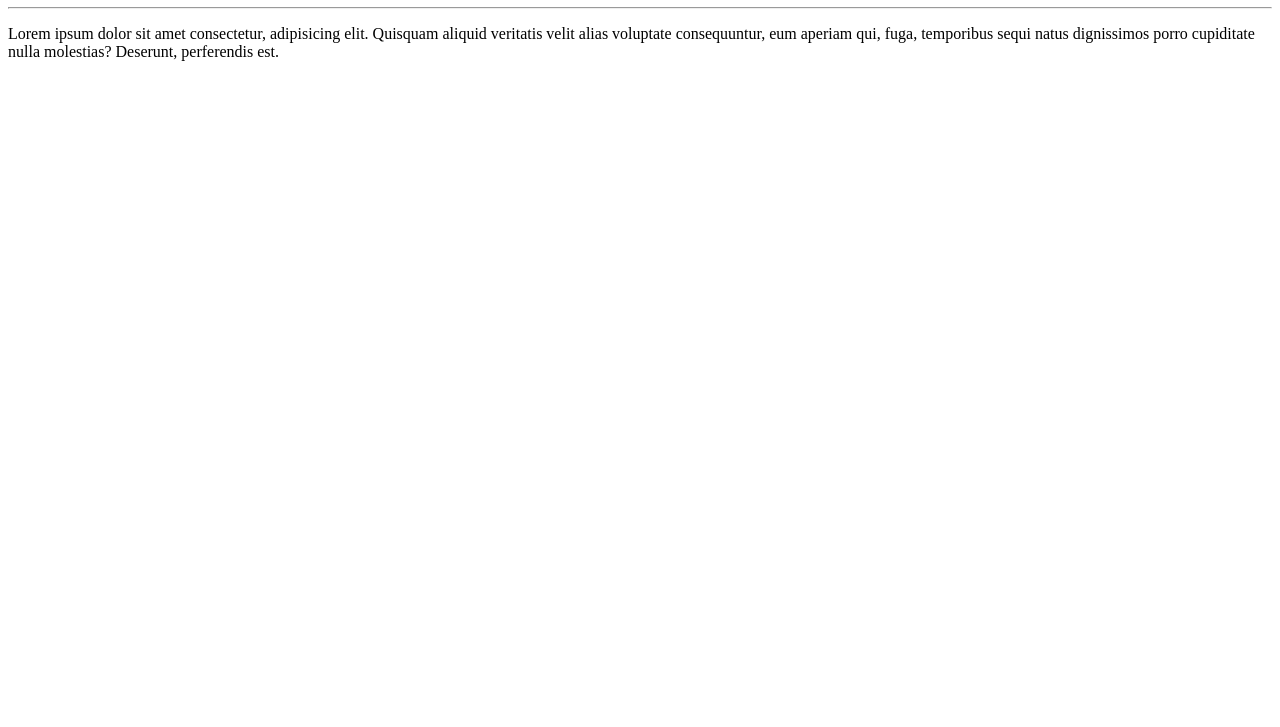
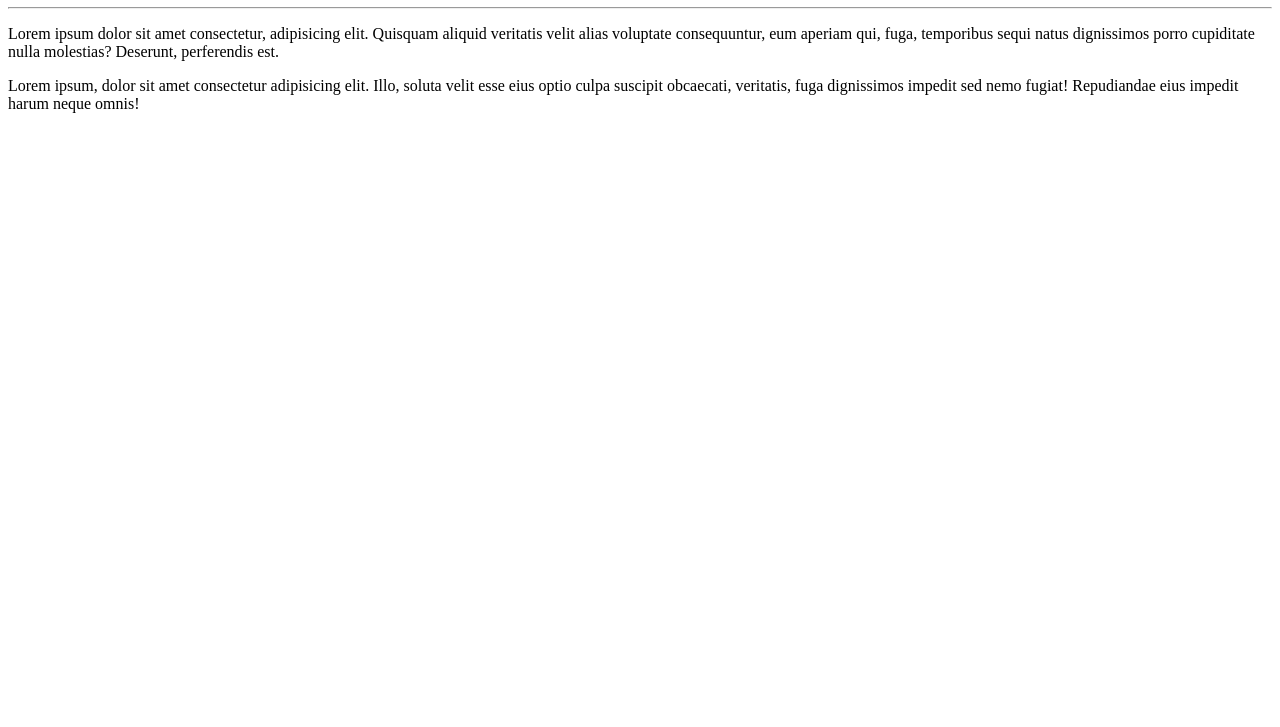
Before and after one commit to FilipeWisdom/Ola-Mundo, a plain HTML site: page SITE-EXEMPLO/index.html in a window 1280 px wide. Shown: the part 73-800 px from the top of the page. Drawn offline with Linux system fonts and the light colour scheme.

Commit message:
adicionei um páragrafo

```diff
--- a/SITE-EXEMPLO/index.html
+++ b/SITE-EXEMPLO/index.html
@@ -9,5 +9,6 @@
     <h1>olá,Mundo!</h1>
     <hr>
     <p>Lorem ipsum dolor sit amet consectetur, adipisicing elit. Quisquam aliquid veritatis velit alias voluptate consequuntur, eum aperiam qui, fuga, temporibus sequi natus dignissimos porro cupiditate nulla molestias? Deserunt, perferendis est.</p>
+    <p>Lorem ipsum, dolor sit amet consectetur adipisicing elit. Illo, soluta velit esse eius optio culpa suscipit obcaecati, veritatis, fuga dignissimos impedit sed nemo fugiat! Repudiandae eius impedit harum neque omnis!</p>
 </body>
 </html>
```
